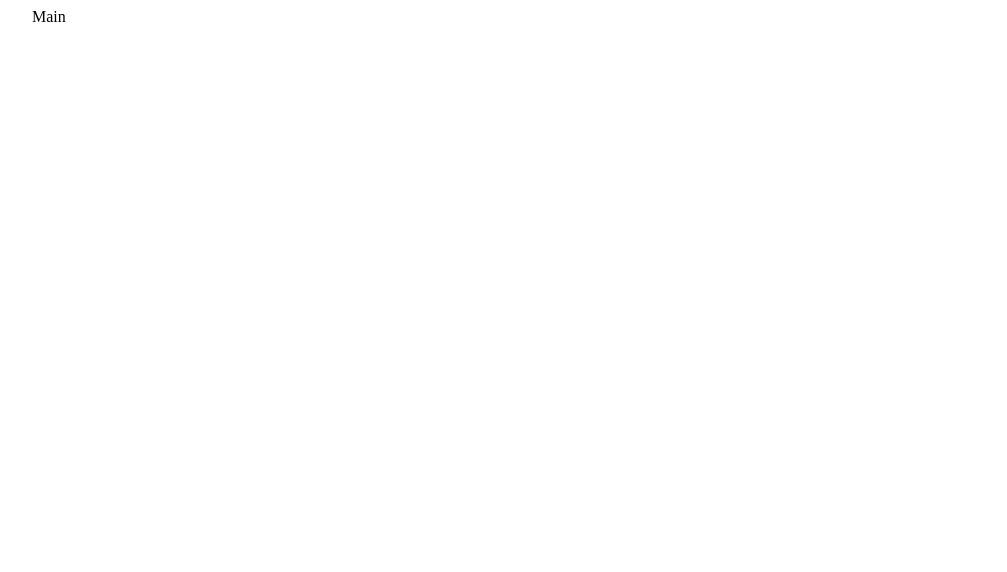
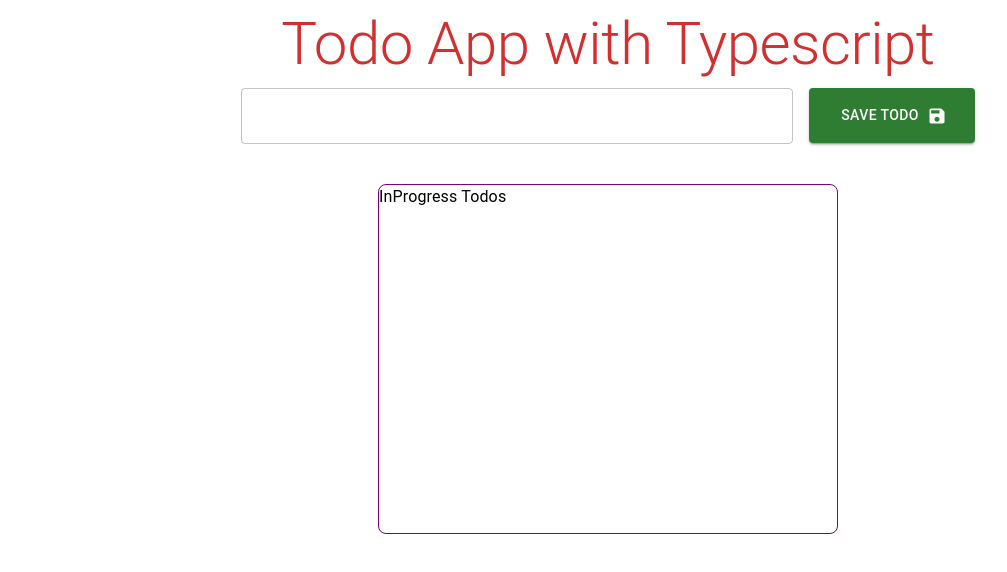
Before and after one commit to ibrahiim82/react-todoapp-typescript, a React (Create React App) app: page / in a window 1280 px wide. Shown: the top 572 px of the page, without its empty margins (32-1039 px from the left). Built offline with nearby package versions, Linux system fonts and the light colour scheme; no server answers.

Commit message:
lastcommit

```diff
--- a/package.json
+++ b/package.json
@@ -14,6 +14,7 @@
     "@types/node": "^16.7.13",
     "@types/react": "^18.0.0",
     "@types/react-dom": "^18.0.0",
+    "axios": "^1.7.7",
     "react": "^18.3.1",
     "react-dom": "^18.3.1",
     "react-scripts": "5.0.1",
--- a/src/App.tsx
+++ b/src/App.tsx
@@ -1,13 +1,14 @@
 import { Container } from "@mui/material";
 import Main from "./pages/Main";
 
+
 function App() {
+
   return (
     <Container>
-      <div className="App">
-        <Main />
-      </div>
+      <Main />
     </Container>
+
   );
 }
 
--- a/src/components/AddTodo.tsx
+++ b/src/components/AddTodo.tsx
@@ -1,12 +1,59 @@
-import { Box, TextField } from '@mui/material'
-import React from 'react'
+import { Save } from "@mui/icons-material";
+import { Box, Button, TextField } from "@mui/material";
+import { useState } from "react";
 
-const AddTodo = () => {
-  return (
-    <Box component="form" sx={{display:{xs:"block",sm:"flex"}, justifyContent: {sx:"flex-start",sm:"center"}, m: {xs:1, sm:"auto"}, height:{xs:"120px", sm:"80px"} }} >
-        <TextField />
-    </Box>
-  )
+interface IAddTodo{
+    addTodo : (task:string) => Promise<void>
+
 }
 
-export default AddTodo
+//* 1.yol
+// const AddTodo = ({addTodo}:{addTodo : (task:string) => Promise<void>}) => {
+
+//* 2.yol
+const AddTodo = ({addTodo}:IAddTodo) => {
+    // const [task, setTask] = useState<string>("")//! her zaman type belirtmemize gerek yok. Typescript type inference özelliği sayesinde inital değerine göre otomatik type ataması yapıyor.
+    const [task, setTask] = useState("") //* Type Inference
+
+    const handleChange = (e:React.ChangeEvent<HTMLInputElement | HTMLTextAreaElement>)=>setTask(e.target.value)
+
+    const handleSubmit =(e: React.FormEvent<HTMLFormElement>)=>{
+        e.preventDefault()
+        console.log(task)
+        addTodo(task)
+        setTask("")
+
+    }
+
+  return (
+    <Box
+      component="form"
+      onSubmit={handleSubmit}
+      sx={{
+        display: { xs: "block", sm: "flex" },
+        justifyContent: { xs: "flex-start", sm: "center" },
+        m: { xs: 1, sm: "auto" },
+        height: { xs: "120px", sm: "80px" },
+      }}
+    >
+      <TextField
+        variant="outlined"
+        color="success"
+        sx={{ minWidth: { xs: "100%", sm: "50%" }, height: "50px", m: 1 }}
+        onChange={handleChange}
+        // onChange={e=>setTask(e.target.value)}
+        value={task}
+      />
+      <Button
+        variant="contained"
+        endIcon={<Save />}
+        color="success"
+        sx={{ minWidth: { xs: "100%", sm: "15%" }, height: "55px", m: 1 }}
+      >
+        Save Todo
+      </Button>
+    </Box>
+  );
+};
+
+export default AddTodo;
--- a/src/components/Header.tsx
+++ b/src/components/Header.tsx
@@ -1,11 +1,8 @@
 import { Typography } from "@mui/material"
-
 
 const Header = () => {
   return (
-    <Typography color="error" component="h1" align="center" >
-        Todo App with Typescript
-    </Typography>
+    <Typography color="error" variant="h2" component="h1" align="center" >Todo App with Typescript</Typography>
   )
 }
 
--- /dev/null
+++ b/src/components/TodoList.tsx
@@ -0,0 +1,39 @@
+import { Typography } from '@mui/material';
+import Grid from '@mui/material/Grid2';
+import React from 'react'
+
+interface ITodoList {
+  todos:ITodoType[]
+}
+
+const TodoList: React.FC<ITodoList> = ({todos}) => {
+  return (
+    <Grid
+    container
+    sx={{
+      display: "flex",
+      justifyContent: "center",
+      alignItems: "center",
+      gap: "0.5rem",
+      mt: 3,
+    }}
+  >
+    <Grid
+      size={{ xs: 12,sm:8, md: 5 }}
+      position="relative"
+      className="myscrool scrool-progress"
+      sx={{
+        minHeight: "350px",
+        maxHeight: "350px",
+        overflow: "auto",
+        border: "1px solid purple",
+        borderRadius: "0.5rem",
+      }}
+    >
+        <Typography>InProgress Todos</Typography>
+    </Grid>
+    </Grid>
+  )
+}
+
+export default TodoList
--- a/src/index.tsx
+++ b/src/index.tsx
@@ -1,7 +1,6 @@
 import React from 'react';
 import ReactDOM from 'react-dom/client';
 import App from './App';
-
 
 const root = ReactDOM.createRoot(
   document.getElementById('root') as HTMLElement
--- a/src/pages/Main.tsx
+++ b/src/pages/Main.tsx
@@ -1,9 +1,66 @@
-import React from 'react'
+import { Container } from "@mui/material";
+import React, { useEffect, useState } from "react";
+import Header from "../components/Header";
+import AddTodo from "../components/AddTodo";
+import axios from "axios";
+import TodoList from "../components/TodoList";
+
+// interface ITodoType {
+//     task:string;
+//     isDone:boolean;
+//     id:string | number; //* id değeri string ya da number olabilir
+//     owner?: string //! bu alan zorunlu değil, optional. Eğer varsa da type'ı string
+// }
+
+const url = "https://634ac3fc5df952851418480f.mockapi.io/api/todos";
 
 const Main = () => {
+//   const [todos, setTodos] = useState([] as ITodoType[]);
+//   const [todos, setTodos] = useState<Array<ITodoType>> ([]);
+  const [todos, setTodos] = useState<ITodoType[]> ([]); //* yaygın olan kullanım
+  console.log(todos)
+
+  const getTodos = async()=>{
+    try {
+        const {data} = await axios(url)
+        // const {data} = await axios<ITodoType[]>(url)
+        setTodos(data)
+    } catch (error) {
+        console.log(error)
+    }
+  }
+
+  //* 1. yol
+//   const addTodo = async(task:string)=>{
+//     try {
+//         await axios.post(url,{task,isDone:false})
+//     } catch (error) {
+//         console.log(error)
+//     }
+//   }
+
+//* 2.yol
+type AddFn= (task:string) => Promise<void>
+  const addTodo:AddFn = async(task:string)=>{
+    try {
+        await axios.post(url,{task,isDone:false})
+        getTodos()
+    } catch (error) {
+        console.log(error)
+    }
+  }
+
+  useEffect(() => {
+    getTodos()
+  }, [])
+
   return (
-    <div>Main</div>
-  )
-}
+    <Container>
+      <Header />
+      <AddTodo addTodo={addTodo} />
+      <TodoList todos={todos} />
+    </Container>
+  );
+};
 
-export default Main
+export default Main;
--- /dev/null
+++ b/src/types.d.ts
@@ -0,0 +1,6 @@
+interface ITodoType {
+    task:string;
+    isDone:boolean;
+    id:string | number; //* id değeri string ya da number olabilir
+    owner?: string //! bu alan zorunlu değil, optional. Eğer varsa da type'ı string
+}
```
Also changed, not shown: 1 other file (tests, documents, lock files or other folders).
